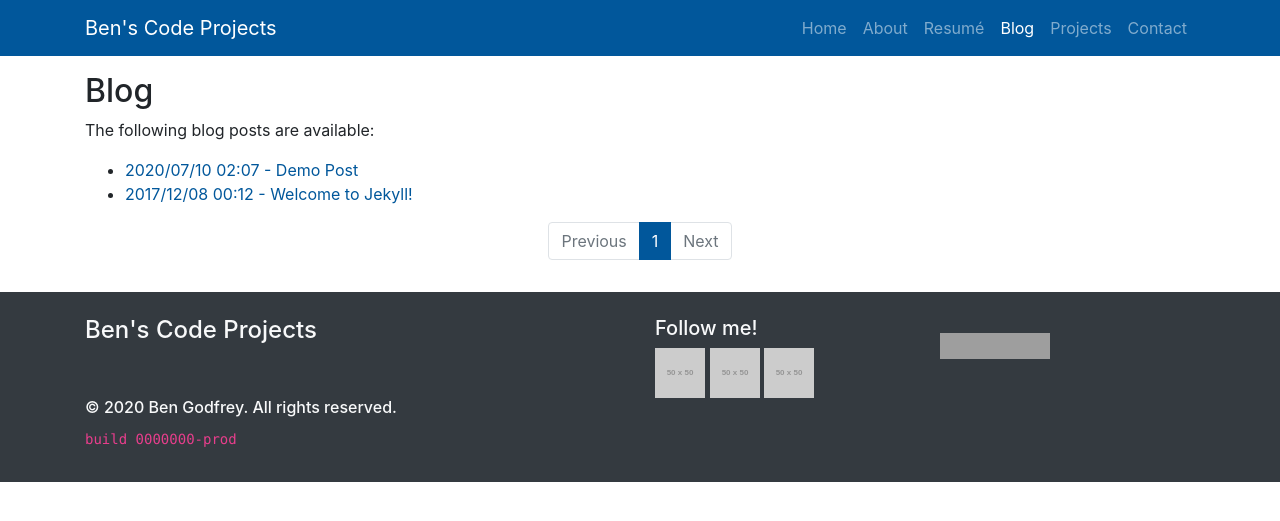
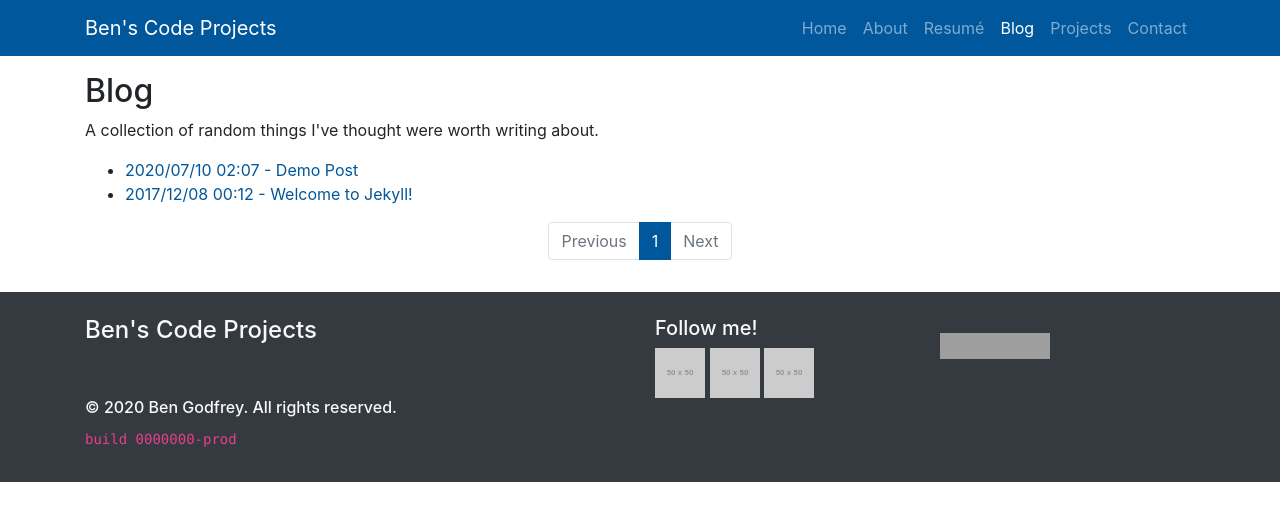
Before and after one commit to BenJetson/benjetson.github.io, a Jekyll site: the page built from blog/index.html, in a window 1280 px wide. Shown: the top 521 px of the page. Built offline with Jekyll 4.4.1, drawn with Linux system fonts in a browser that asks for light colours; the list of posts is cut into pages by our own code; grey boxes are pictures that could not be loaded.

Commit message:
Only show description text on first page. #15

```diff
--- a/blog/index.html
+++ b/blog/index.html
@@ -4,8 +4,12 @@ title: Blog
 ---
 
 <div class="container py-3">
-  <h2>Blog</h2>
-  <p>The following blog posts are available:</p>
+  <header class="mb-3">
+    <h2>Blog</h2>
+    {% if paginator.page == 1 %}
+    <p>A collection of random things I've thought were worth writing about.</p>
+    {% endif %}
+  </header>
   <ul>
     {% for post in paginator.posts %}
     <li>
```
